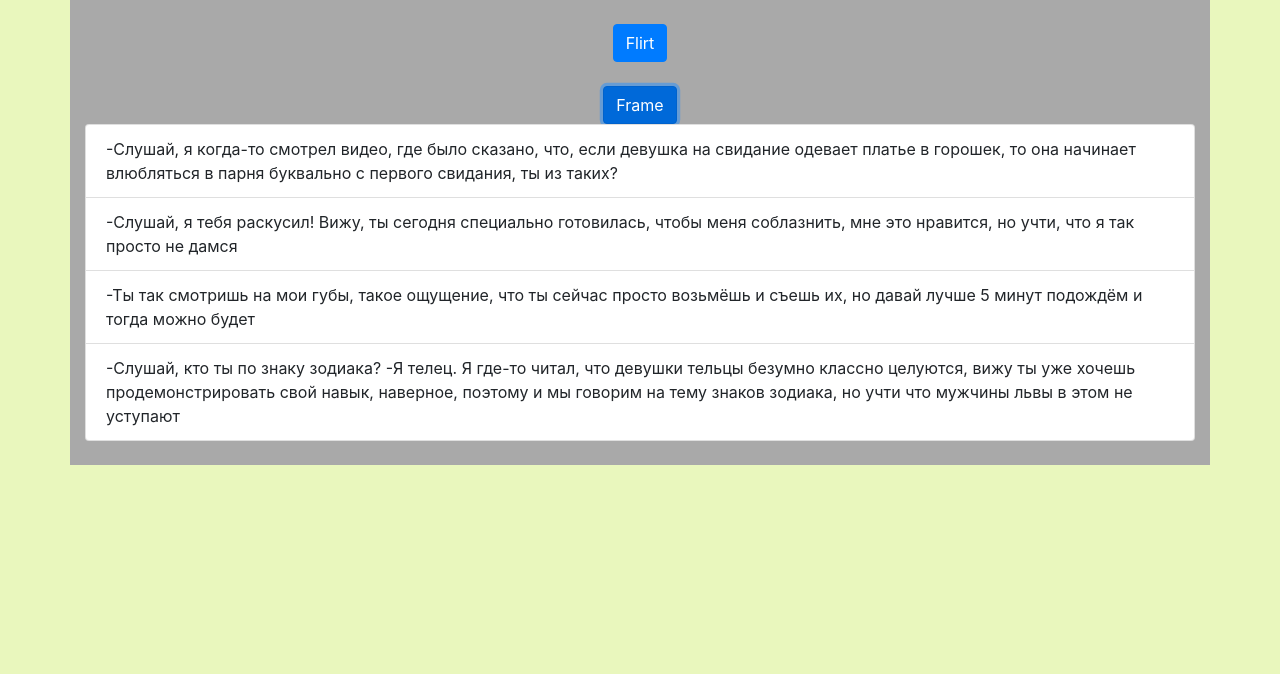
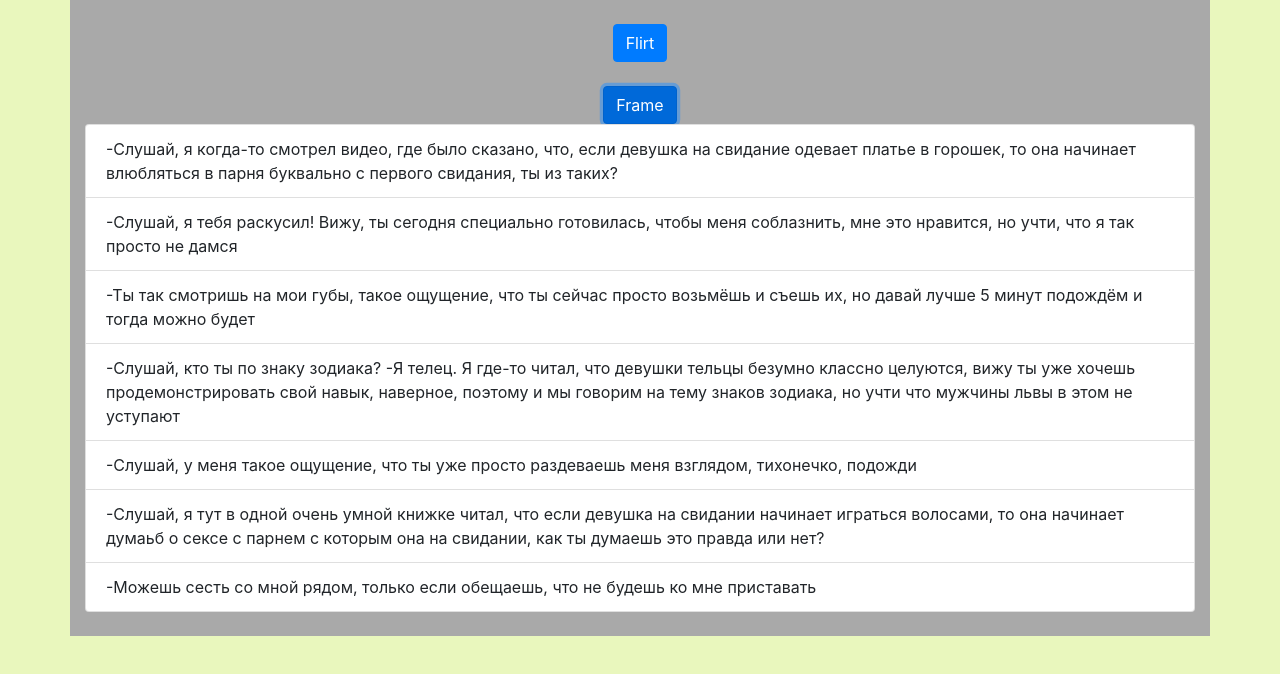
Before and after one commit to xzforever/Flirt, a plain HTML site: page index.html in a window 1280 px wide. Both pictures are taken after a click on the button "Frame". Drawn offline with nearby package versions, Linux system fonts and the light colour scheme.

Commit message:
Update index.html

```diff
--- a/index.html
+++ b/index.html
@@ -50,6 +50,9 @@
                             <li class="list-group-item">-Слушай, я тебя раскусил! Вижу, ты сегодня специально готовилась, чтобы меня соблазнить, мне это нравится, но учти, что я так просто не дамся</li>
                             <li class="list-group-item">-Ты так смотришь на мои губы, такое ощущение, что ты сейчас просто возьмёшь и съешь их, но давай лучше 5 минут подождём и тогда можно будет</li>
                             <li class ="list-group-item">-Слушай, кто ты по знаку зодиака? -Я телец. Я где-то читал, что девушки тельцы безумно классно целуются, вижу ты уже хочешь продемонстрировать свой навык, наверное, поэтому и мы говорим на тему знаков зодиака, но учти что мужчины львы в этом не уступают</li>
+                            <li class ="list-group-item">-Слушай, у меня такое ощущение, что ты уже просто раздеваешь меня взглядом, тихонечко, подожди</li>
+                            <li class ="list-group-item">-Слушай, я тут в одной очень умной книжке читал, что если девушка на свидании начинает играться волосами, то она начинает думаьб о сексе с парнем с которым она на свидании, как ты думаешь это правда или нет?</li>
+                            <li class ="list-group-item">-Можешь сесть со мной рядом, только если обещаешь, что не будешь ко мне приставать</li>
                         </ul>
                     </div>
                 </div>
```
